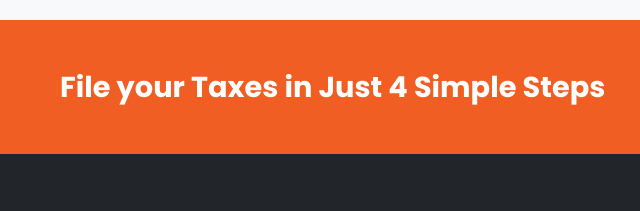
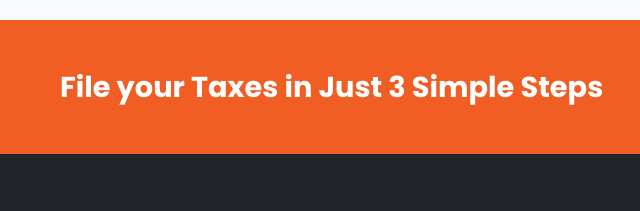
Before and after one commit to utpal16raj09/taxweb, a plain HTML site: page newweb/index.html in a window 1280 px wide. Shown: the part 6027-6238 px from the top of the page, 0-640 px from the left. Drawn offline with Linux system fonts and the light colour scheme.

Commit message:
Update index.html

```diff
--- a/newweb/index.html
+++ b/newweb/index.html
@@ -560,7 +560,7 @@
 
         <section id="cta">
             <div class="container">
-                <h2>File your Taxes in Just 4 Simple Steps</h2>
+                <h2>File your Taxes in Just 3 Simple Steps</h2>
                 <a href="#" class="btn btn-primary-light">Register Online</a>
             </div>
         </section>
```
